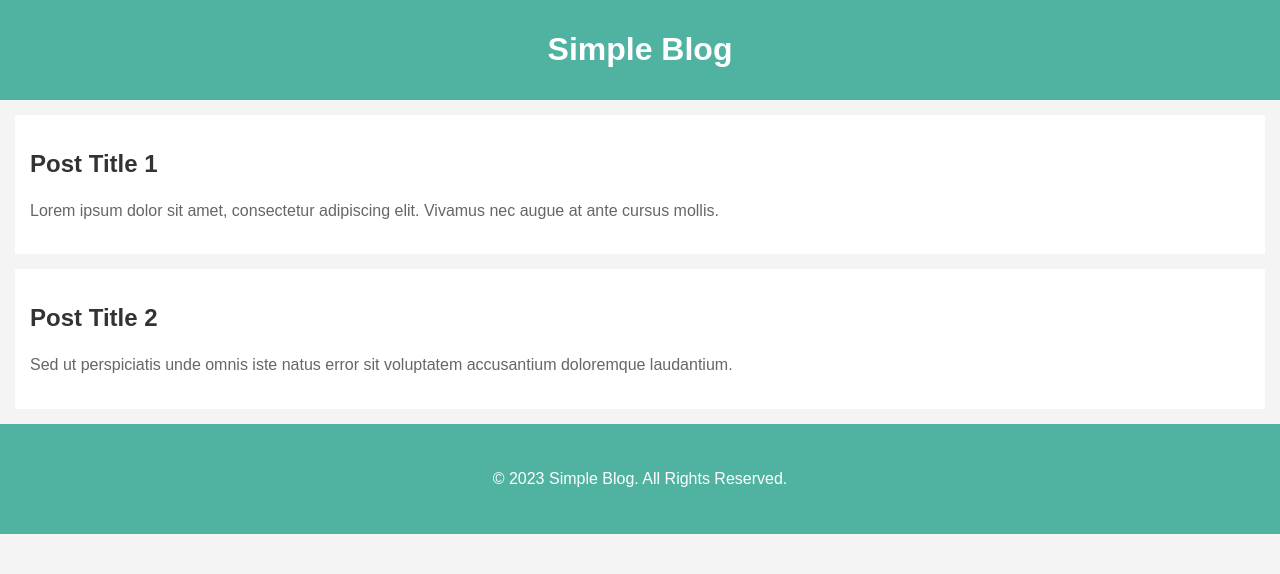
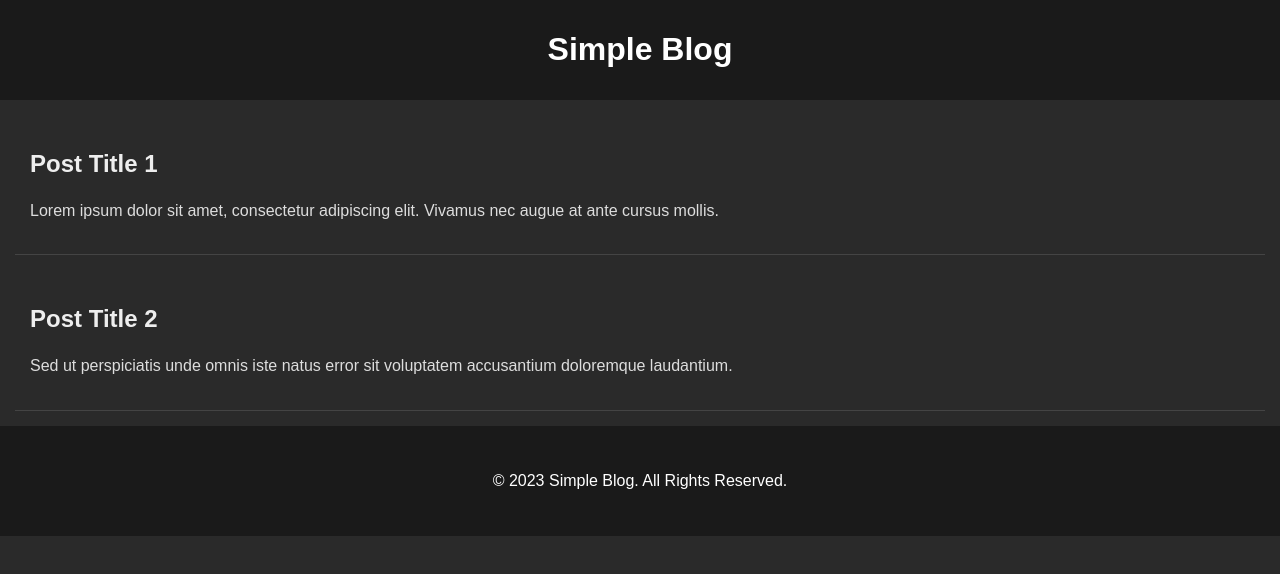
Before and after one commit to kschweizer/kschweizer.github.io, a plain HTML site: page index.html in a window 1280 px wide. Drawn offline with Linux system fonts and the light colour scheme.

Commit message:
Update styles.css

```diff
--- a/styles.css
+++ b/styles.css
@@ -2,11 +2,12 @@ body {
     font-family: Arial, sans-serif;
     margin: 0;
     padding: 0;
-    background-color: #f4f4f4;
+    background-color: #2a2a2a;
+    color: #ddd;
 }
 
 header {
-    background: #50b3a2;
+    background: #1a1a1a;
     color: #fff;
     padding: 10px;
     text-align: center;
@@ -17,24 +18,23 @@ main {
 }
 
 article {
-    background: #fff;
+    border-bottom: 1px solid #444;
     padding: 15px;
     margin-bottom: 15px;
 }
 
 article h2 {
-    color: #333;
+    color: #eee;
 }
 
 article p {
     font-size: 16px;
     line-height: 1.6em;
-    color: #666;
 }
 
 footer {
     text-align: center;
     padding: 30px 20px;
-    background: #50b3a2;
+    background: #1a1a1a;
     color: #fff;
 }
```
